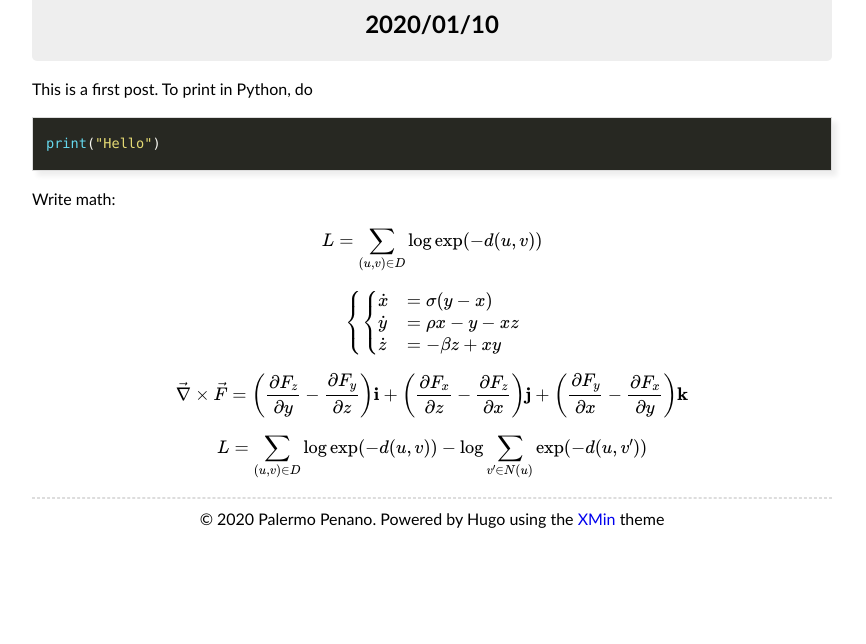
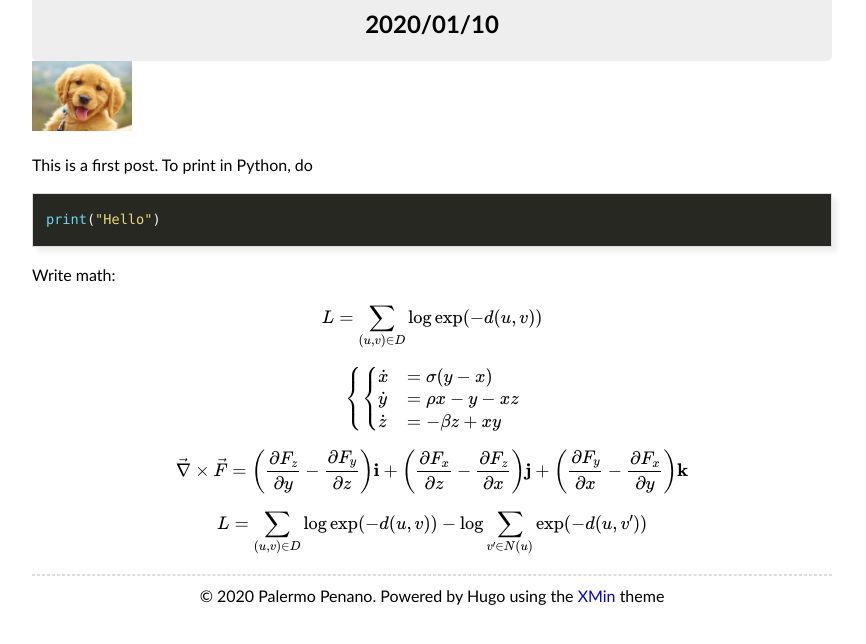
Before and after one commit to palpen/palpen.github.io, a plain HTML site: page posts/first-post/index.html in a window 1280 px wide. Shown: the part 144-788 px from the top of the page, without its empty margins (208-1074 px from the left). Drawn offline with nearby package versions, Linux system fonts and the light colour scheme; some packages are replaced by stand-ins of ours.

Commit message:
rebuilding site Sun 19 Jan 2020 11:55:59 EST

```diff
--- a/posts/first-post/index.html
+++ b/posts/first-post/index.html
@@ -58,6 +58,7 @@
 </div>
 
 <main>
+<img src="/posts/img/first-post/myimg.png" width="100"/>
 <p>This is a first post. To print in Python, do</p>
 <div class="highlight"><pre style="color:#f8f8f2;background-color:#272822;-moz-tab-size:4;-o-tab-size:4;tab-size:4"><code class="language-python" data-lang="python"><span style="color:#66d9ef">print</span>(<span style="color:#e6db74"></span><span style="color:#e6db74">&#34;</span><span style="color:#e6db74">Hello</span><span style="color:#e6db74">&#34;</span>)
 </code></pre></div><p>Write math:</p>
```
Also changed, not shown: posts/img/first-post/myimg.png (added).
